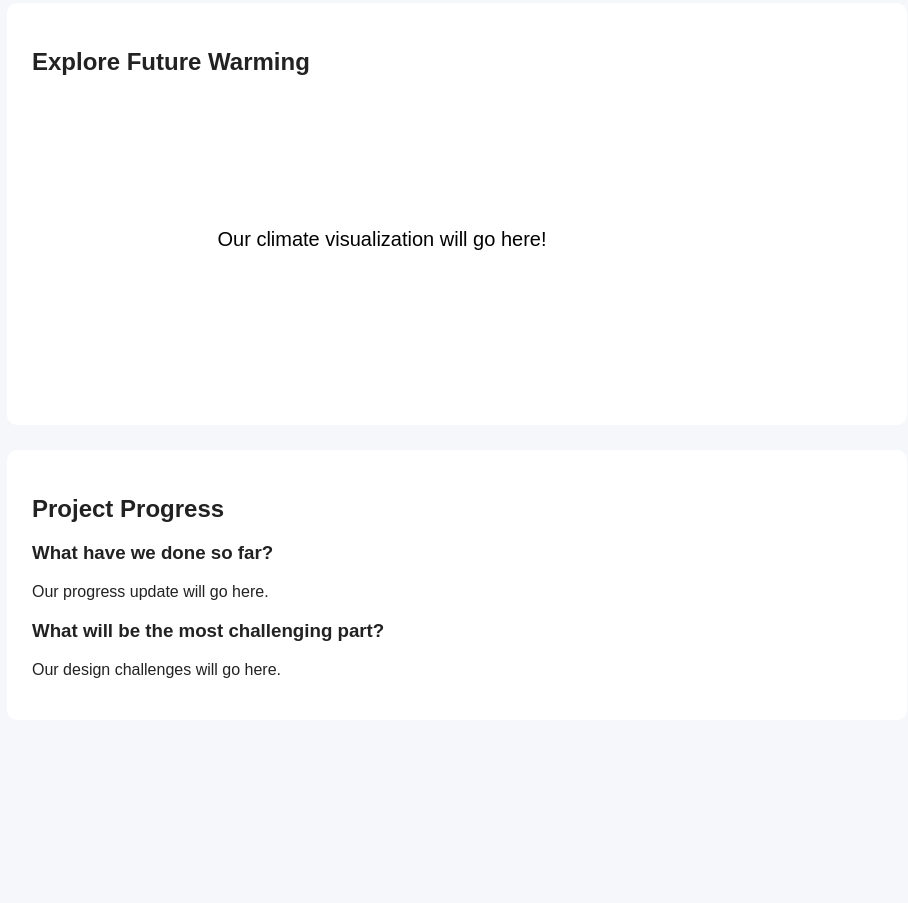
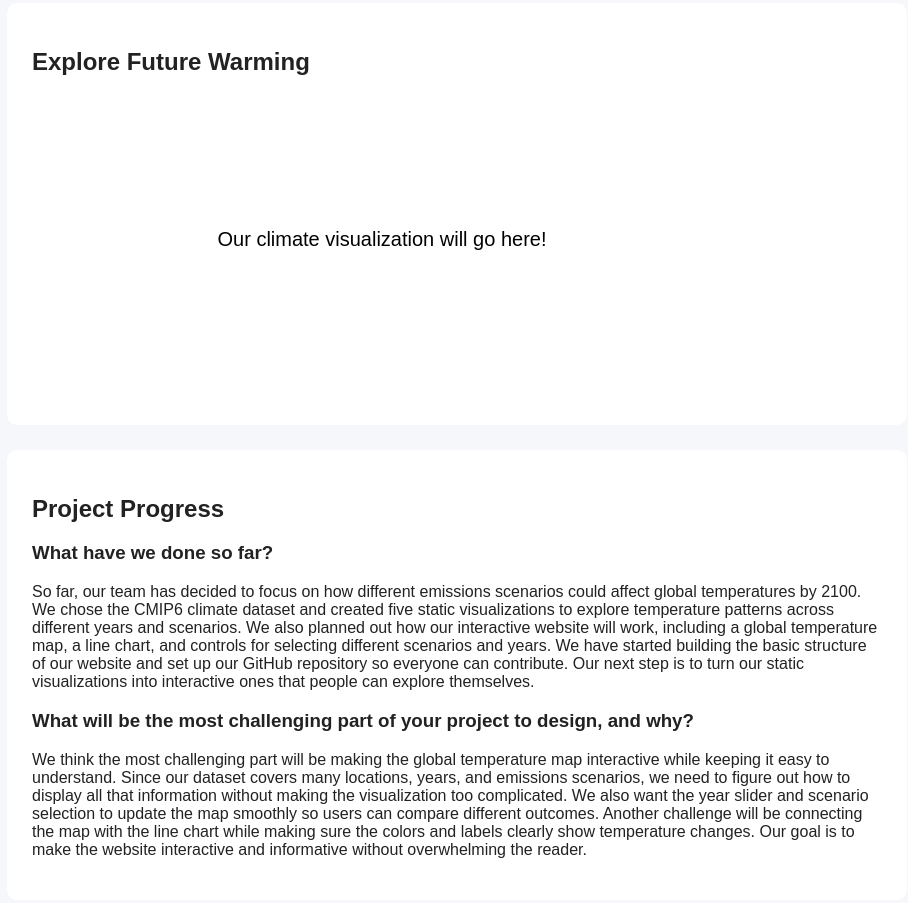
Before and after one commit to jtwijaya-gif/dsc106-final-project, a plain HTML site: page index.html in a window 1280 px wide. Shown: the part 226-1129 px from the top of the page, without its empty margins (183-1091 px from the left). Before the commit the page ends 986 px from the top, so only its background shows below. Drawn offline with nearby package versions, Linux system fonts and the light colour scheme.

Commit message:
Add prototype progress writeup

```diff
--- a/index.html
+++ b/index.html
@@ -1,5 +1,6 @@
 <!DOCTYPE html>
 <html lang="en">
+
 <head>
     <meta charset="UTF-8">
     <meta name="viewport" content="width=device-width, initial-scale=1.0">
@@ -8,6 +9,7 @@
     <script src="https://cdn.jsdelivr.net/npm/d3@7" defer></script>
     <script src="main.js" defer></script>
 </head>
+
 <body>
     <main>
         <h1>Same Planet, Different Futures</h1>
@@ -28,11 +30,40 @@
             <h2>Project Progress</h2>
 
             <h3>What have we done so far?</h3>
-      <p>Our progress update will go here.</p>
+            <p>
+                So far, our team has decided to focus on how different
+                emissions scenarios could affect global temperatures by
+                2100. We chose the CMIP6 climate dataset and created five
+                static visualizations to explore temperature patterns
+                across different years and scenarios. We also planned
+                out how our interactive website will work, including a
+                global temperature map, a line chart, and controls for
+                selecting different scenarios and years. We have started
+                building the basic structure of our website and set up
+                our GitHub repository so everyone can contribute. Our
+                next step is to turn our static visualizations into
+                interactive ones that people can explore themselves.
+            </p>
 
-      <h3>What will be the most challenging part?</h3>
-      <p>Our design challenges will go here.</p>
+            <h3>What will be the most challenging part of your
+                project to design, and why?</h3>
+            <p>
+                We think the most challenging part will be making the
+                global temperature map interactive while keeping it easy
+                to understand. Since our dataset covers many locations,
+                years, and emissions scenarios, we need to figure out
+                how to display all that information without making the
+                visualization too complicated. We also want the year
+                slider and scenario selection to update the map smoothly
+                so users can compare different outcomes. Another
+                challenge will be connecting the map with the line chart
+                while making sure the colors and labels clearly show
+                temperature changes. Our goal is to make the website
+                interactive and informative without overwhelming the
+                reader.
+            </p>
         </section>
     </main>
 </body>
+
 </html>
```
Lines whose indentation alone changed are shown as unchanged.
